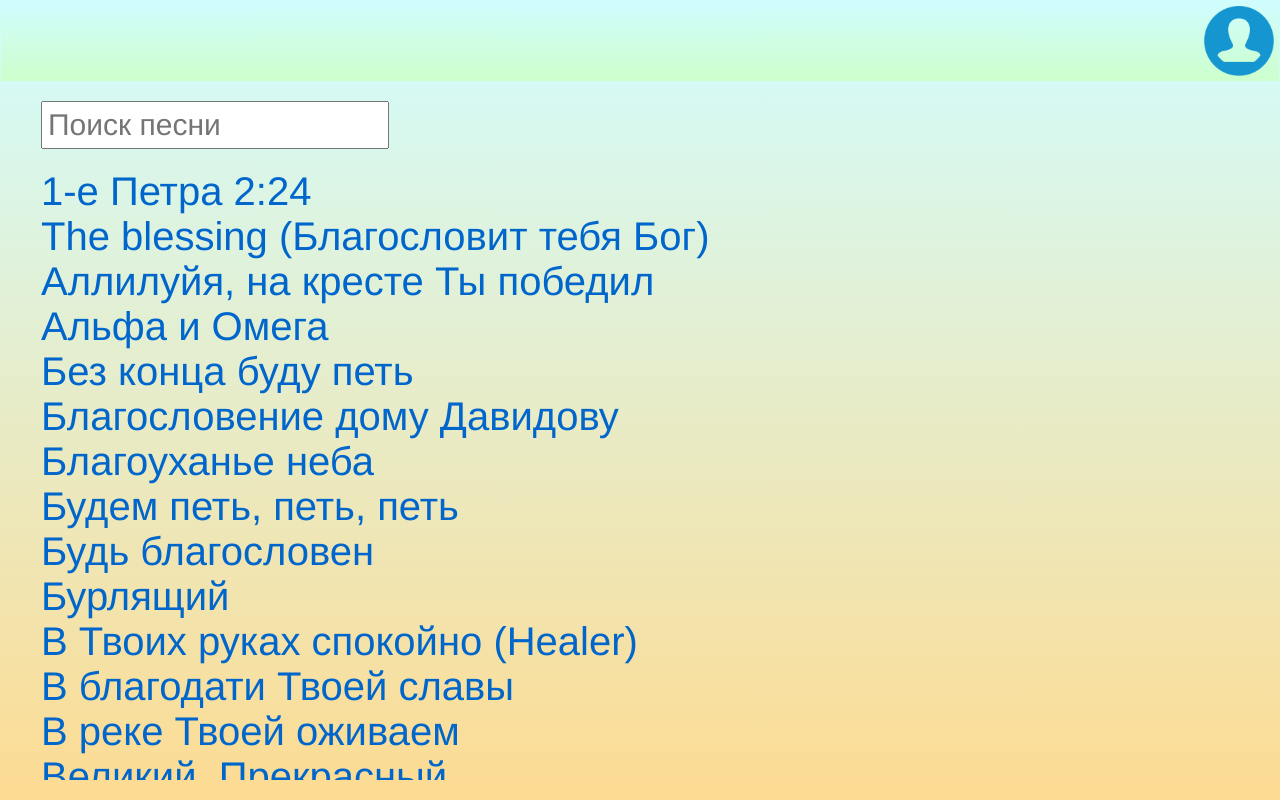
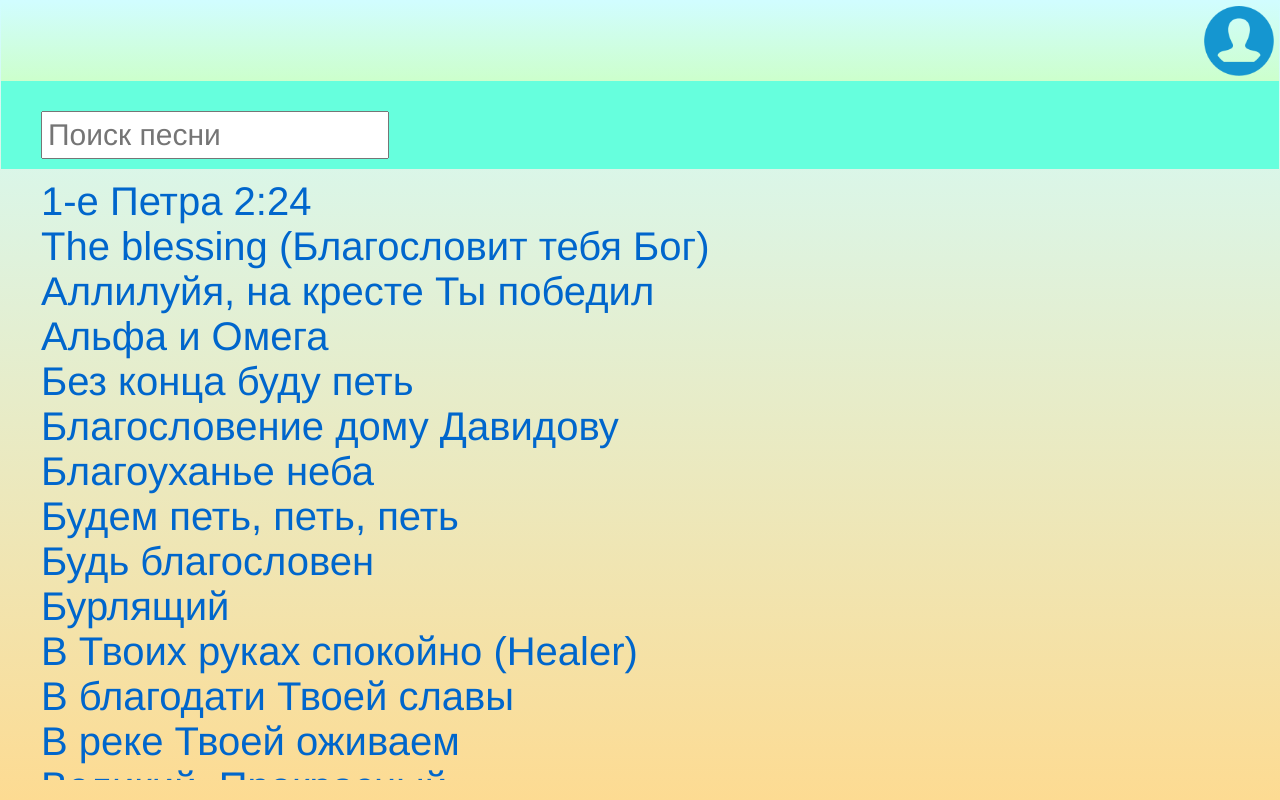
Before and after one commit to titovtima/SongsList, a website: page songs/Songs.html in a window 1280 px wide. Drawn offline with Linux system fonts and the light colour scheme; files whose address does not match are found by name.

Commit message:
add song search background line

```diff
--- a/general.css
+++ b/general.css
@@ -12,10 +12,10 @@
 
 .background {
     background-image: linear-gradient(to top, #fddb92 0%, #d1fdff 100%);
-    height: 100vh;
+    min-height: 100vh;
+    height: 100%;
     padding: 1px;
     box-sizing: border-box;
-    overflow-y: hidden;
 }
 
 .scroll {
--- a/songs/Songs-mobile.css
+++ b/songs/Songs-mobile.css
@@ -3,7 +3,7 @@
 }
 
 .song_search {
-    font-size: 40px;
+    font-size: 50px;
 }
 
 #add_song_text {
--- a/songs/Songs.css
+++ b/songs/Songs.css
@@ -9,9 +9,14 @@
     overflow-y: auto;
 }
 
-.song_search {
-    margin: 20px 0 10px 40px;
-    font-size: 30px;
+#song_search_container {
+    padding: 30px 0 10px;
+    background-color: #66ffdd;
+    box-sizing: content-box;
+}
+
+#song_search {
+    margin: 0 40px;
     padding: 5px;
 }
 
--- a/songs/Songs.html
+++ b/songs/Songs.html
@@ -43,7 +43,9 @@
             </a>
         </div>
         <div id="main_songs_list_display">
-            <input type="text" id="song_search" class="song_search" placeholder="Песни загружаются">
+            <div id="song_search_container">
+                <input type="text" id="song_search" class="song_search" placeholder="Песни загружаются">
+            </div>
             <div class="scroll" id="song_list_scroll">
                 <div class="list_of_contents" id="songs_list">
                 </div>
--- a/songs/Songs.js
+++ b/songs/Songs.js
@@ -5,6 +5,9 @@ let searchSongInput = document.querySelector('#song_search');
 
 if(isMobile) {
     addCssFiles(['Songs-mobile.css', '/general-mobile.css']);
+    let songSearch = document.querySelector('#song_search');
+    let songSearchContainer = document.querySelector('#song_search_container');
+    songSearch.style.width = songSearchContainer.clientWidth - 65 + 'px';
 }
 
 updateElementMaxHeightToPageBottom(songListScroll, 20);
```
